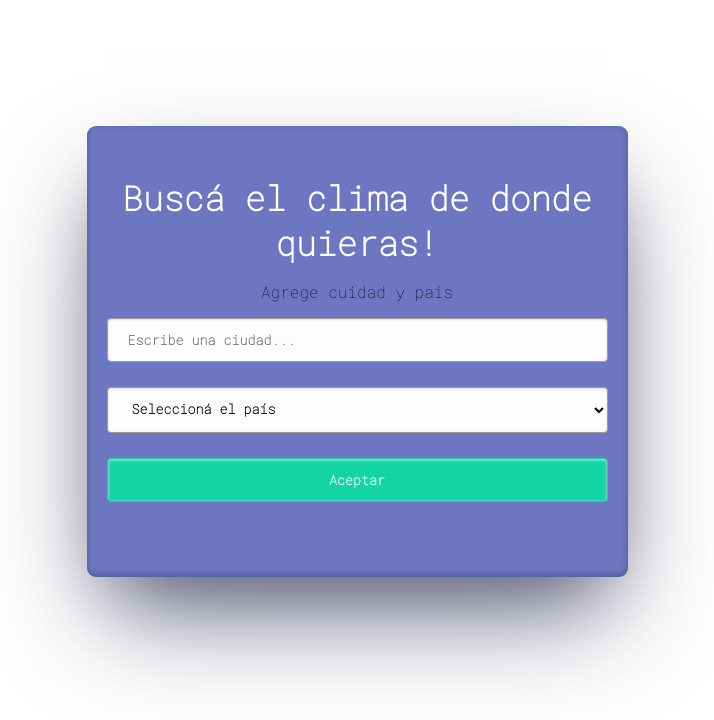
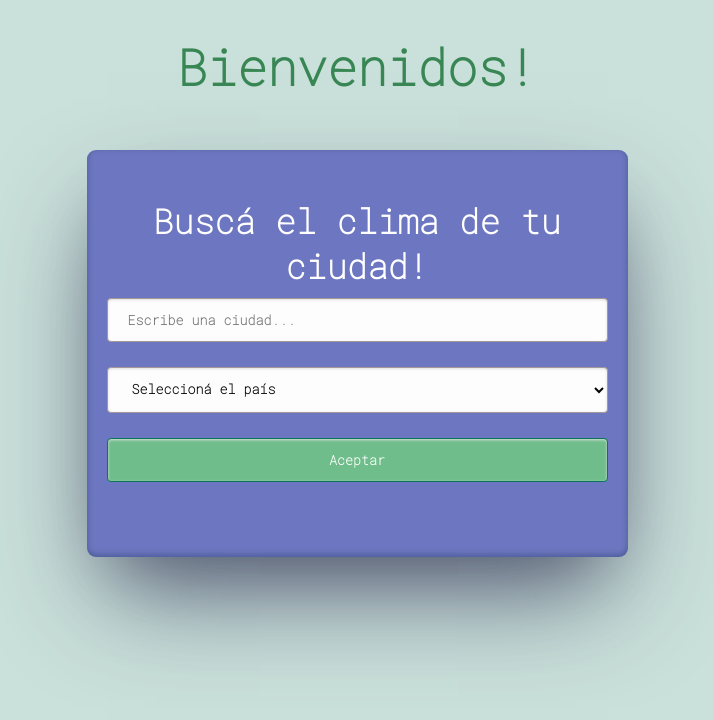
Before and after one commit to MelinaOcanto/ConsultaApi, a plain HTML site: page index.html in a window 1280 px wide. Shown: the whole page, without its empty margins (283-997 px from the left). Drawn offline with Linux system fonts and the light colour scheme.

Commit message:
agregando estilo

```diff
--- a/css/estilos.css
+++ b/css/estilos.css
@@ -1,17 +1,29 @@
 @import url('https://fonts.googleapis.com/css2?family=Roboto+Mono:ital,wght@0,100;1,400&display=swap');
+
 body{
     font-family: 'Roboto Mono';
+    background-color: #cae0da;
+}
+
+h1{
+    text-align: center;
+    color:#378653;
+    font-family: "roboto mono";
+    font-size: 50px;
+    font-weight: bold;
+
 }
 .contenedor {
     box-shadow: rgba(68, 72, 104, 0.872) 0px 50px 100px -20px, rgba(0, 0, 0, 0.3) 0px 30px 60px -30px, rgba(10, 37, 64, 0.35) 0px -2px 6px 0px inset;
     max-width: 501px;
     text-align: center;
     padding: 20px 20px 50px;
-    margin: 10% auto 0;
+    margin: 0 auto;
+    margin-top: 50px;
     background-color: #6d77c1;
     border-radius: 9px;
 }
-.contenedor h1{
+.contenedor h2{
     font-size: 34px;
     margin-bottom: 10px;
     color: #FFF;
@@ -53,8 +65,8 @@ form input[type="text"], form input[type="submit"], form select{
 form input[type="submit"]{
     width: 100%;
     cursor: pointer;
-    background-color: #14d4a5;
-    border: 1px solid #14d4a5;
+    background-color: #6fbd8a;
+    border: 1px solid #0b7459;
     color: #fff;
     font-weight: 700;
     transition: width 1s;
--- a/index.html
+++ b/index.html
@@ -9,10 +9,11 @@
     <title>Api</title>
 </head>
 <body>
+    <h1>Bienvenidos!</h1>
     <section class="contenedor">
-        <h1>Buscá el clima de donde quieras!</h1>
+        <h2>Buscá el clima de tu ciudad!</h2>
         <div class="result">
-            <p>Agrege cuidad y pais</p>
+
            <!--- <h5>Clima en Rosario</h5>
             <img src="" alt="">
             <h2>28°C</h2>
```
